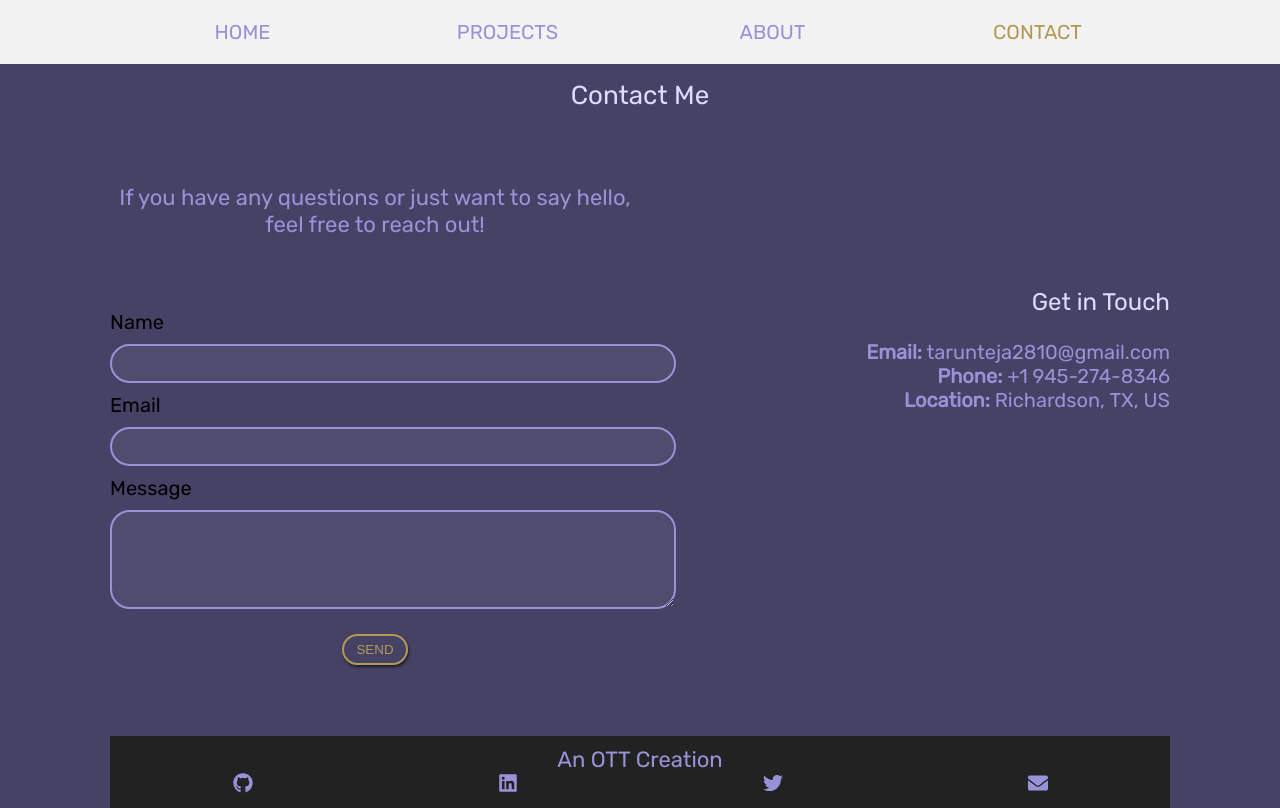
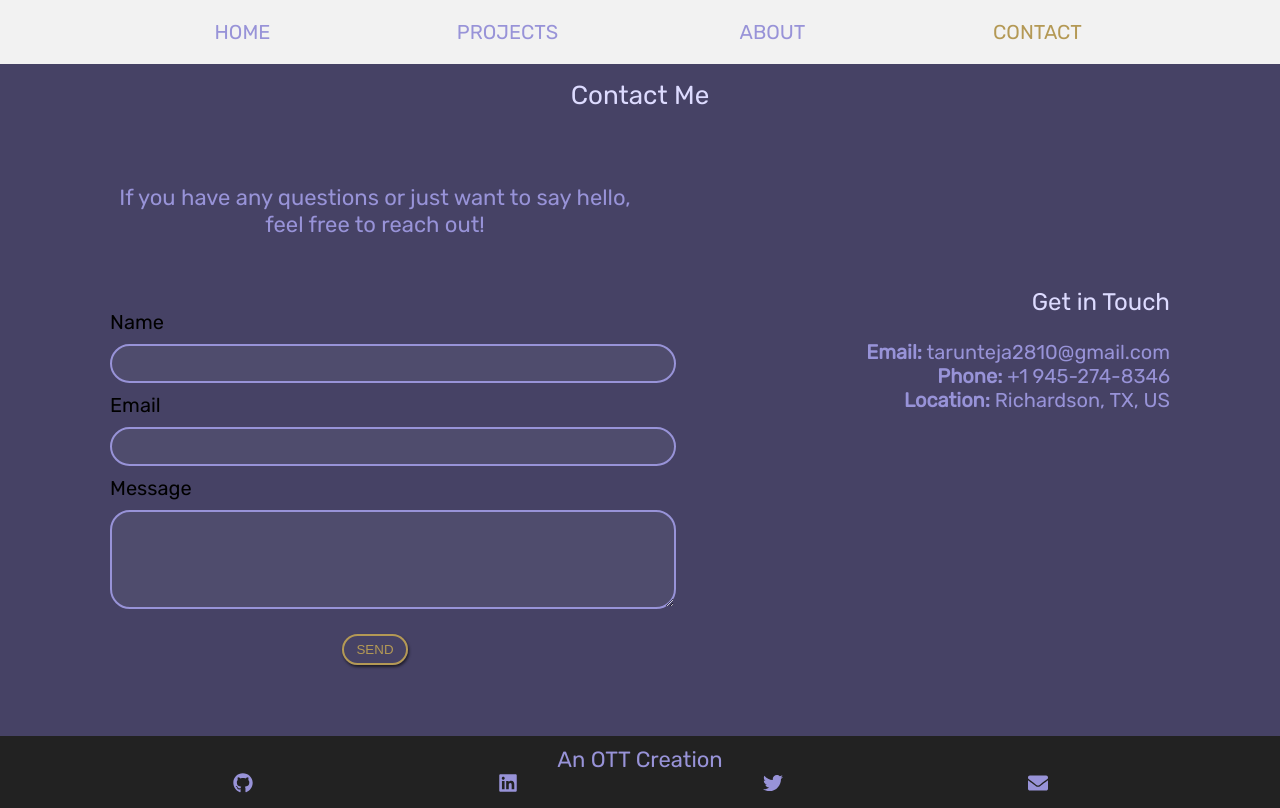
Before and after one commit to iam-tarun/portfolio-app, a React (Create React App) app: page /contact in a window 1280 px wide. Built offline with nearby package versions, Linux system fonts and the light colour scheme.

Commit message:
update UI to mobile first design

```diff
--- a/src/index.css
+++ b/src/index.css
@@ -194,7 +194,7 @@ h4 {
   background-color:#222;
   padding: 10px 0;
   bottom: 0;
-  /* min-/width: 100vw; */
+  min-width: 100vw;
 }
 
 footer p {
```
